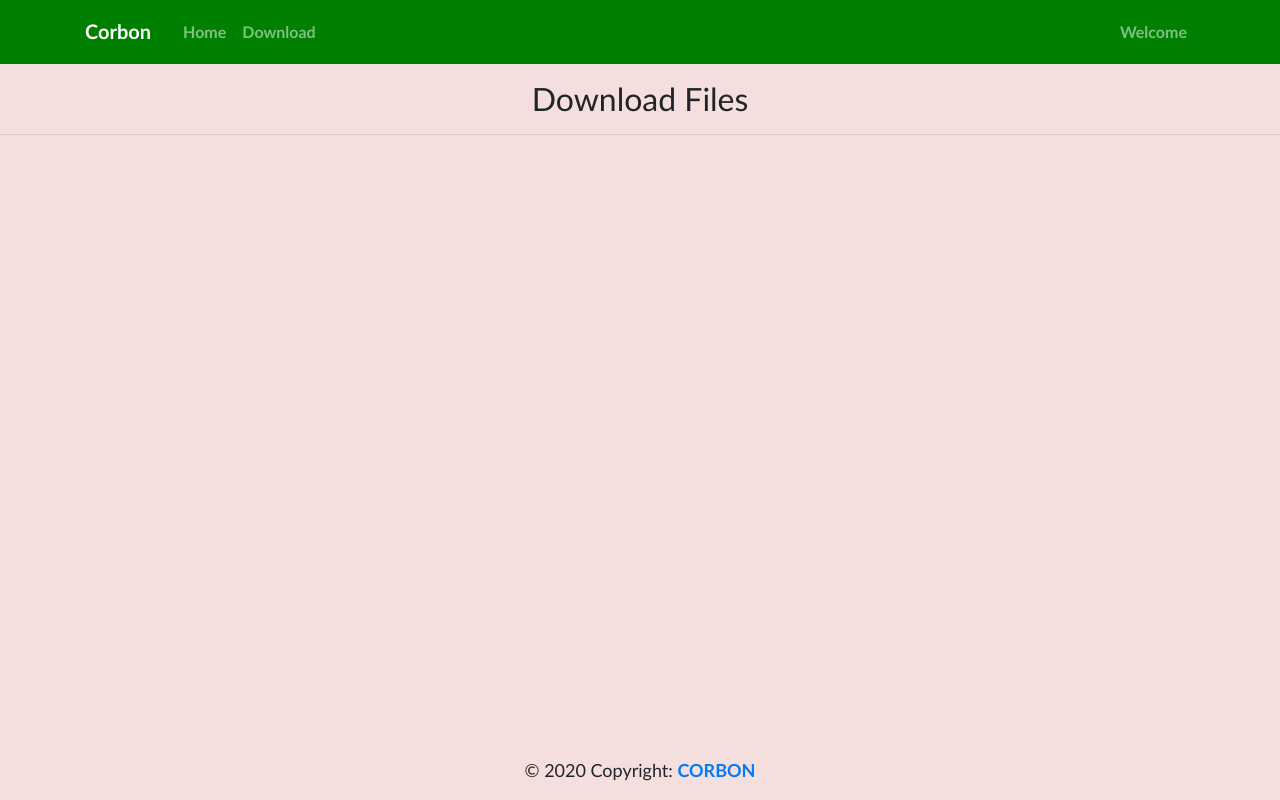
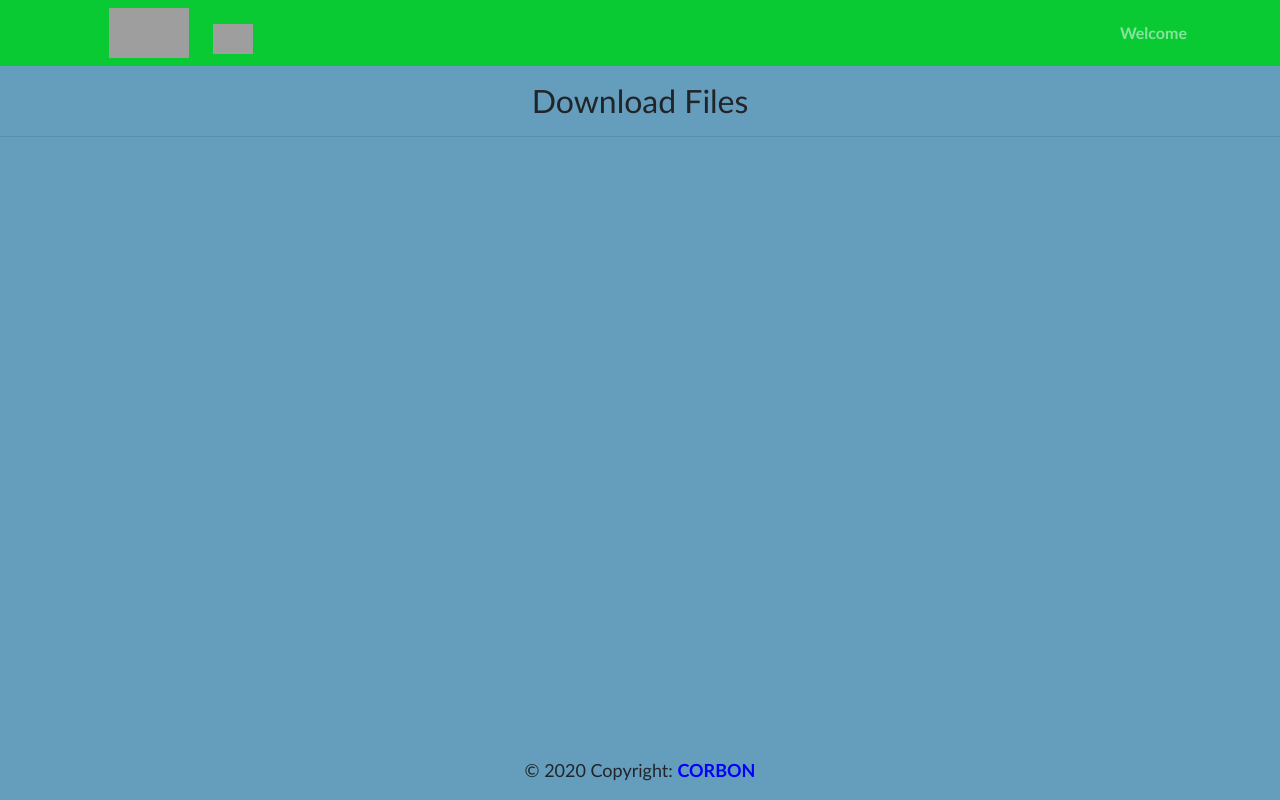
Before and after one commit to shols232/corbon, a Django app: page /download/ in a window 1280 px wide. Run offline with Django 3.2, Linux system fonts and the light colour scheme; data that the repository does not hold is empty; some libraries are stand-ins or nearby versions; grey boxes are pictures that could not be loaded.

Commit message:
change color

```diff
--- a/templates/base.html
+++ b/templates/base.html
@@ -12,35 +12,40 @@
       <style>
           body {
             font-family: Candara, sans-serif;
-        background-color:   #f5dede!important;
+        background-color:   #659DBd!important;
 
 
           }
           img#logo1{
-            height:120px;
-            width: 150px;
+            height:50px;
+            width: 80px;
             margin-left: 30%;
+
 
 
 
           }
           img#logo2 {
-            height: 100px;
-            width: 120px;
-            margin-left: 2%;
-            margin-top: 2%;
+            height: 30px;
+            width: 80px;
+            margin-left: 30%;
+            margin-top: 10%;
+
+
           }
           a {
             font-weight: bold;
+            color: blue;
           }
           #footer{
             position: absolute;
             bottom: 0;
             font-size: large;
             width: 100%;
+            background-color: #659DBd;
           }
           #navi{
-            background-color: green!important;
+            background-color: rgb(10, 202, 52)!important;
           }
       </style>
   </head>
@@ -50,16 +55,18 @@
 
         <div class="container">
 
-          <h2><a class="navbar-brand mr-4" href="/"><b>Corbon</b></a></h2>
+
             <button class="navbar-toggler" type="button" data-toggle="collapse" data-target="#navbarToggle"
                     aria-controls="navbarToggle" aria-expanded="false" aria-label="Toggle navigation">
                 <span class="navbar-toggler-icon"></span>
             </button>
             <div class="collapse navbar-collapse" id="navbarToggle">
                 <div class="navbar-nav mr-auto">
-                    <a class="nav-item nav-link" href="{% url 'home'%}">Home</a>
+                  <a  href="/"> <img id="logo1" src="https://www.corbon.gov.ng/public/assets/images/logos/logo.png" alt="logo"></a><img id="logo2" src="https://scontent.fabv2-1.fna.fbcdn.net/v/t1.0-9/48427094_294879184491177_6806970169940770816_n.png?_nc_cat=101&_nc_sid=85a577&_nc_eui2=AeF6j1uUw3qPgEUAx6JXNOfTGwN_JHwapQwbA38kfBqlDCflmouBPZiVrbBLt64eFeTHmW01u64phCRbyDgIk36E&_nc_ohc=LSsEI_lyOW4AX9AfbCS&_nc_ht=scontent.fabv2-1.fna&oh=b8b8dc499b8612c184d40573a6b7acfe&oe=5F28B68C" alt="logo">
+
+                    {% if request.user.is_authenticated %}
                        <a class="nav-item nav-link" href="{% url 'download'%}">Download </a>
-
+                       {% endif  %}
                 </div>
                 <!-- Navbar Right Side -->
                 <div class="navbar-nav">
```
Also changed, not shown: templates/home.html (+44 -11 lines).
